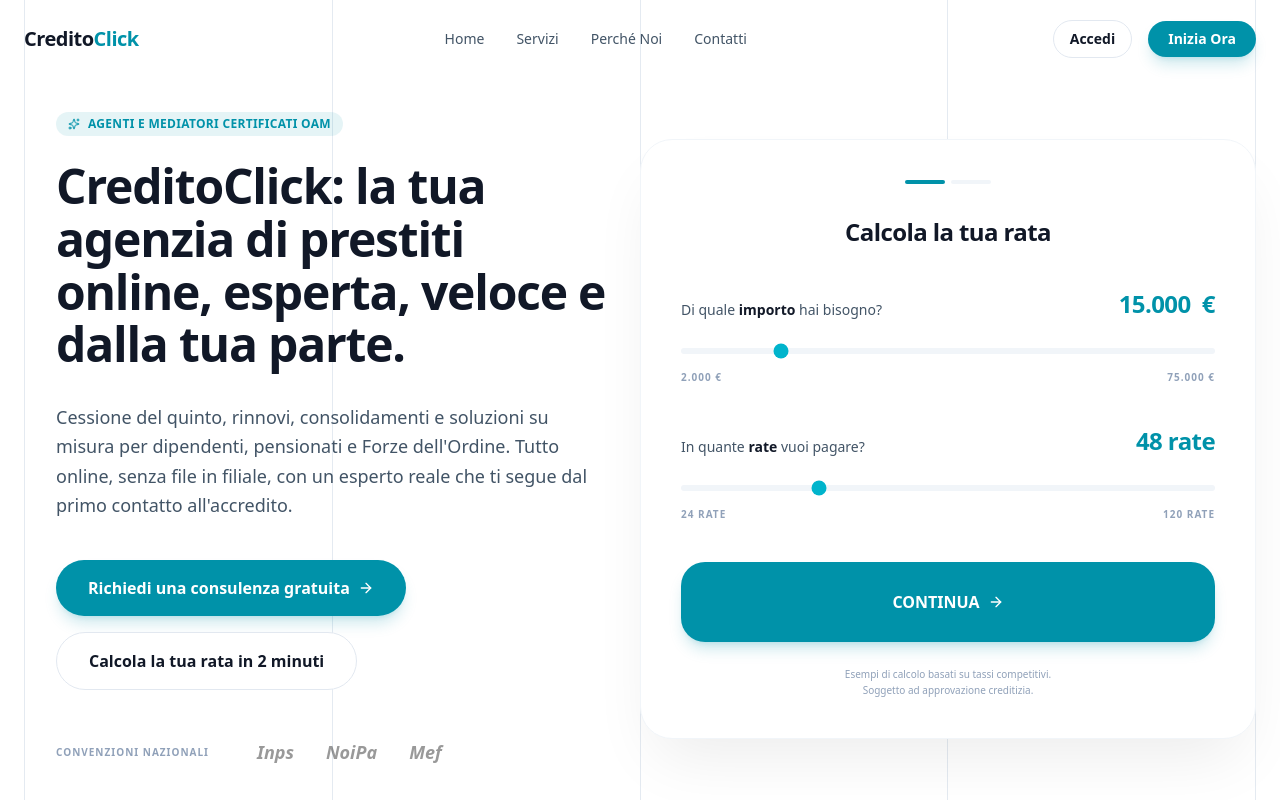
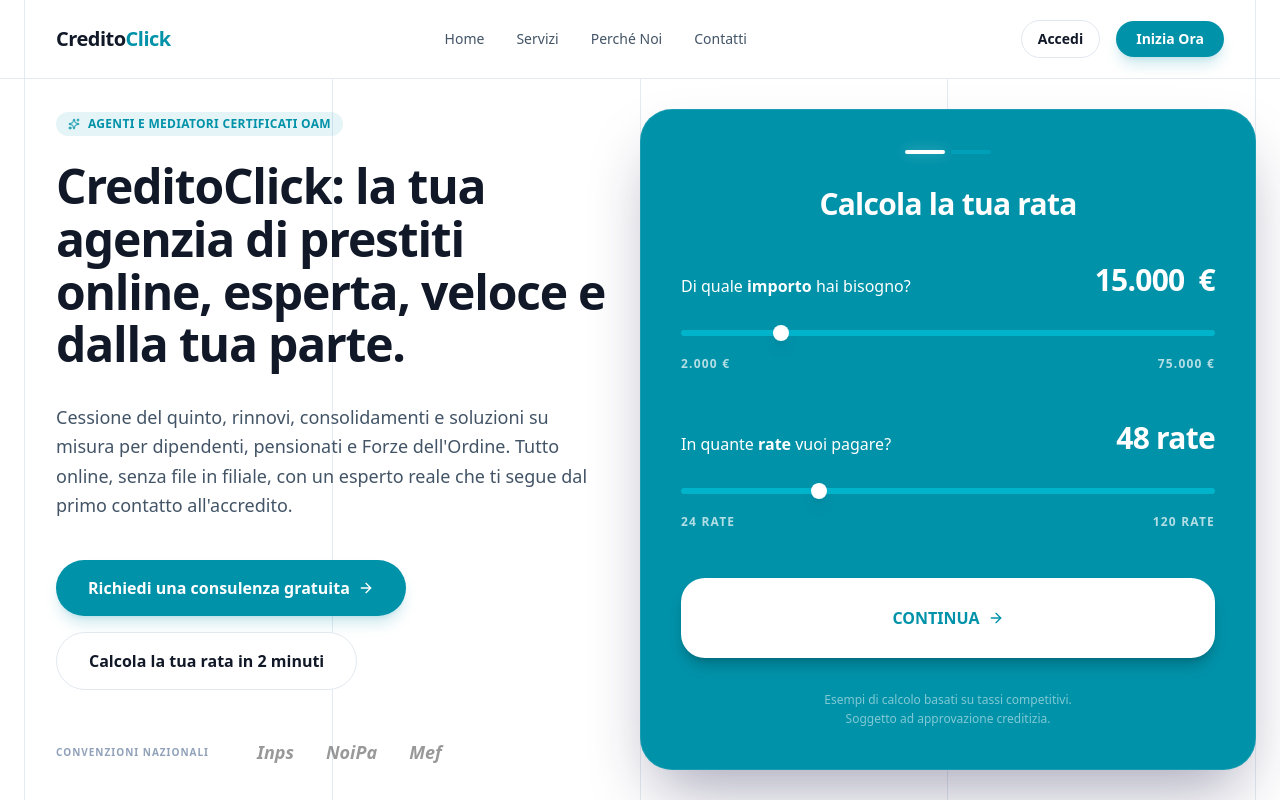
Before and after one commit to maddl-team/creditoclick, a Next.js app: page / in a window 1280 px wide. Shown: the top 800 px of the page. Built offline with nearby package versions, Linux system fonts and the light colour scheme.

Commit message:
fix grafici homepage v2

```diff
--- a/src/components/home/CalcForm.tsx
+++ b/src/components/home/CalcForm.tsx
@@ -18,25 +18,25 @@
             {/* Background Decorative Element */}
             <div className="absolute -inset-4 bg-gradient-to-tr from-brand-indigo/10 to-brand-cyan/10 blur-3xl opacity-0 group-hover:opacity-100 transition-opacity duration-700 -z-10" />
 
-            <div className="bg-white rounded-[32px] border border-slate-100 p-8 md:p-10 shadow-[0_32px_64px_-16px_rgba(0,0,0,0.08)] backdrop-blur-sm relative overflow-hidden transition-all duration-500 hover:shadow-[0_48px_96px_-24px_rgba(0,0,0,0.12)]">
+            <div className="bg-brand-indigo rounded-[32px] border border-white/10 p-8 md:p-10 shadow-[0_32px_64px_-16px_rgba(30,27,75,0.4)] relative overflow-hidden transition-all duration-500 hover:shadow-[0_48px_96px_-24px_rgba(30,27,75,0.5)]">
                 {/* Header Decoration */}
                 <div className="flex justify-center gap-1.5 mb-8">
-                    <div className="w-10 h-1 bg-brand-indigo rounded-full" />
-                    <div className="w-10 h-1 bg-slate-100 rounded-full" />
+                    <div className="w-10 h-1 bg-white rounded-full shadow-[0_0_12px_rgba(255,255,255,0.3)]" />
+                    <div className="w-10 h-1 bg-brand-cyan/40 rounded-full" />
                 </div>
 
-                <h3 className="text-2xl font-bold text-text-primary text-center mb-10 tracking-tight">
+                <h3 className="text-3xl font-bold text-white text-center mb-10 tracking-tight">
                     Calcola la tua rata
                 </h3>
 
-                <div className="space-y-10">
+                <div className="space-y-12">
                     {/* Amount Slider */}
-                    <div className="space-y-4">
+                    <div className="space-y-5">
                         <div className="flex justify-between items-end">
-                            <p className="text-sm text-text-secondary">
-                                Di quale <span className="font-bold text-text-primary">importo</span> hai bisogno?
+                            <p className="text-base text-white">
+                                Di quale <span className="font-bold">importo</span> hai bisogno?
                             </p>
-                            <span className="text-2xl font-bold text-brand-indigo tracking-tight">
+                            <span className="text-3xl font-bold text-white tracking-tight">
                                 {formatCurrency(amount)}
                             </span>
                         </div>
@@ -47,21 +47,21 @@
                             step="500"
                             value={amount}
                             onChange={(e) => setAmount(Number(e.target.value))}
-                            className="w-full h-1.5 bg-slate-100 rounded-lg appearance-none cursor-pointer accent-brand-cyan transition-all"
+                            className="w-full h-1.5 bg-brand-cyan rounded-lg appearance-none cursor-pointer transition-all [&::-webkit-slider-thumb]:appearance-none [&::-webkit-slider-thumb]:w-4 [&::-webkit-slider-thumb]:h-4 [&::-webkit-slider-thumb]:rounded-full [&::-webkit-slider-thumb]:bg-white [&::-webkit-slider-thumb]:shadow-lg [&::-moz-range-thumb]:w-4 [&::-moz-range-thumb]:h-4 [&::-moz-range-thumb]:rounded-full [&::-moz-range-thumb]:bg-white [&::-moz-range-thumb]:border-none"
                         />
-                        <div className="flex justify-between text-[10px] uppercase tracking-widest text-slate-400 font-bold">
+                        <div className="flex justify-between text-xs uppercase tracking-widest text-white/70 font-bold">
                             <span>2.000 €</span>
                             <span>75.000 €</span>
                         </div>
                     </div>
 
                     {/* Months Slider */}
-                    <div className="space-y-4">
+                    <div className="space-y-5">
                         <div className="flex justify-between items-end">
-                            <p className="text-sm text-text-secondary">
-                                In quante <span className="font-bold text-text-primary">rate</span> vuoi pagare?
+                            <p className="text-base text-white">
+                                In quante <span className="font-bold">rate</span> vuoi pagare?
                             </p>
-                            <span className="text-2xl font-bold text-brand-indigo tracking-tight">
+                            <span className="text-3xl font-bold text-white tracking-tight">
                                 {months} rate
                             </span>
                         </div>
@@ -72,23 +72,23 @@
                             step="12"
                             value={months}
                             onChange={(e) => setMonths(Number(e.target.value))}
-                            className="w-full h-1.5 bg-slate-100 rounded-lg appearance-none cursor-pointer accent-brand-cyan transition-all"
+                            className="w-full h-1.5 bg-brand-cyan rounded-lg appearance-none cursor-pointer transition-all [&::-webkit-slider-thumb]:appearance-none [&::-webkit-slider-thumb]:w-4 [&::-webkit-slider-thumb]:h-4 [&::-webkit-slider-thumb]:rounded-full [&::-webkit-slider-thumb]:bg-white [&::-webkit-slider-thumb]:shadow-lg [&::-moz-range-thumb]:w-4 [&::-moz-range-thumb]:h-4 [&::-moz-range-thumb]:rounded-full [&::-moz-range-thumb]:bg-white [&::-moz-range-thumb]:border-none"
                         />
-                        <div className="flex justify-between text-[10px] uppercase tracking-widest text-slate-400 font-bold">
+                        <div className="flex justify-between text-xs uppercase tracking-widest text-white/70 font-bold">
                             <span>24 rate</span>
                             <span>120 rate</span>
                         </div>
                     </div>
 
                     <Button
-                        className="w-full py-7 rounded-2xl shadow-lg shadow-brand-indigo/20 hover:shadow-xl hover:shadow-brand-indigo/30 transition-all text-base font-bold bg-brand-indigo"
+                        className="w-full py-7 rounded-2xl shadow-lg shadow-black/20 hover:shadow-xl hover:shadow-black/30 transition-all text-base font-bold bg-white text-brand-indigo hover:bg-slate-50"
                         icon={ArrowRight}
                     >
                         CONTINUA
                     </Button>
                 </div>
 
-                <p className="mt-6 text-center text-[10px] text-slate-400 font-medium leading-relaxed">
+                <p className="mt-8 text-center text-xs text-white/50 font-medium leading-relaxed">
                     Esempi di calcolo basati su tassi competitivi. <br />
                     Soggetto ad approvazione creditizia.
                 </p>
--- a/src/components/ui/BackgroundLines.tsx
+++ b/src/components/ui/BackgroundLines.tsx
@@ -6,9 +6,10 @@
 interface BackgroundLinesProps {
     variant?: "light" | "dark";
     className?: string;
+    showIndices?: number[];
 }
 
-export function BackgroundLines({ variant = "light", className }: BackgroundLinesProps) {
+export function BackgroundLines({ variant = "light", className, showIndices }: BackgroundLinesProps) {
     return (
         <div className={cn(
             "absolute inset-x-0 inset-y-0 pointer-events-none z-0 overflow-hidden h-full",
@@ -19,8 +20,9 @@
                     <div
                         key={i}
                         className={cn(
-                            "w-px h-full",
-                            variant === "light" ? "bg-slate-200/90" : "bg-white/10"
+                            "w-px h-full transition-opacity duration-300",
+                            variant === "light" ? "bg-slate-200/90" : "bg-white/10",
+                            showIndices && !showIndices.includes(i) && "opacity-0"
                         )}
                     />
                 ))}
--- a/src/components/ui/Navbar.tsx
+++ b/src/components/ui/Navbar.tsx
@@ -2,6 +2,7 @@
 
 import * as React from "react";
 import Link from "next/link";
+import { BackgroundLines } from "./BackgroundLines";
 import { Button } from "./Button";
 import { cn } from "@/lib/utils";
 
@@ -26,11 +27,15 @@
     return (
         <nav
             className={cn(
-                "fixed top-0 left-0 right-0 z-50 transition-all duration-300",
-                isScrolled ? "glass-nav py-3" : "bg-transparent py-5"
+                "fixed top-0 left-0 right-0 z-50 transition-all duration-300 border-b border-slate-200/90",
+                isScrolled ? "bg-white py-3 shadow-sm" : "bg-white py-5"
             )}
         >
-            <div className="container mx-auto px-6 flex items-center justify-between max-w-7xl">
+            {/* Header Background Lines: Only first and last */}
+            <BackgroundLines showIndices={[0, 4]} />
+
+            <div className="w-full mx-auto px-6 max-w-7xl relative z-10">
+                <div className="flex items-center justify-between px-6 md:px-8">
                     <Link href="/" className="text-xl font-bold tracking-tight text-text-primary">
                         Credito<span className="text-brand-indigo">Click</span>
                     </Link>
@@ -56,6 +61,7 @@
                         </Button>
                     </div>
                 </div>
+            </div>
         </nav>
     );
 }
```
Lines whose indentation alone changed are shown as unchanged.
